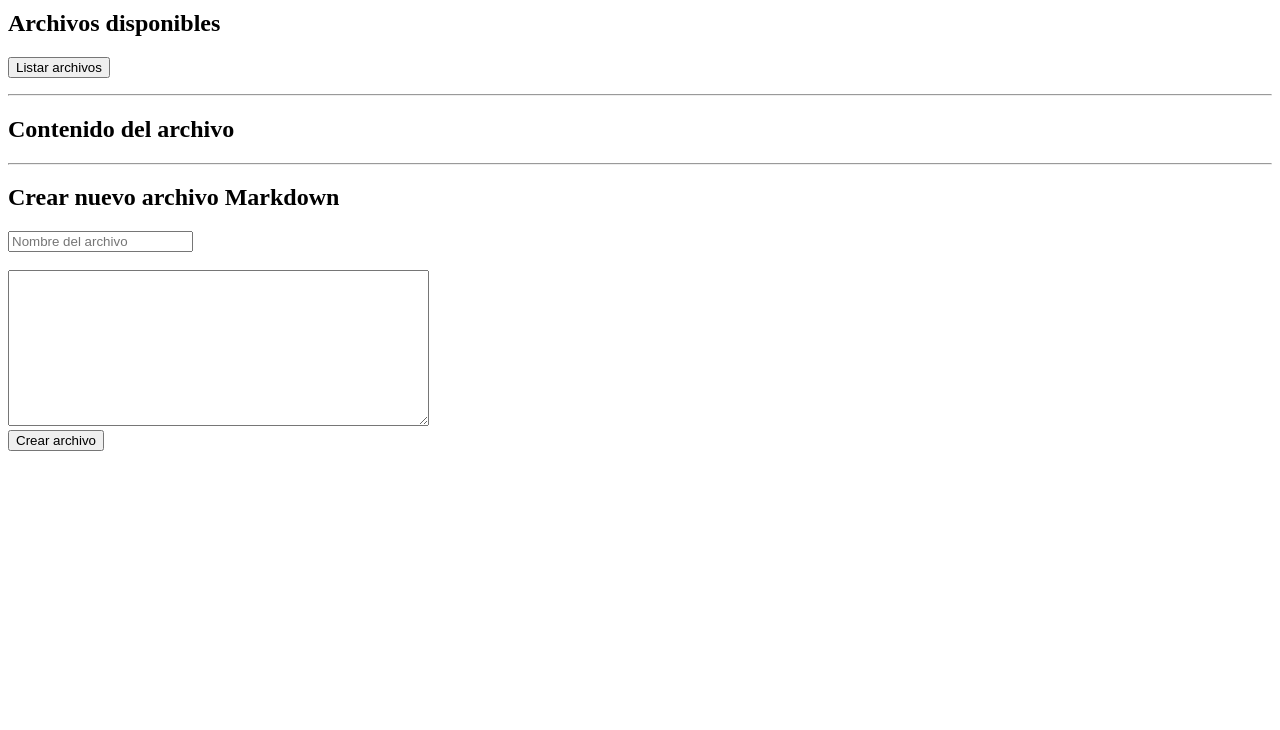
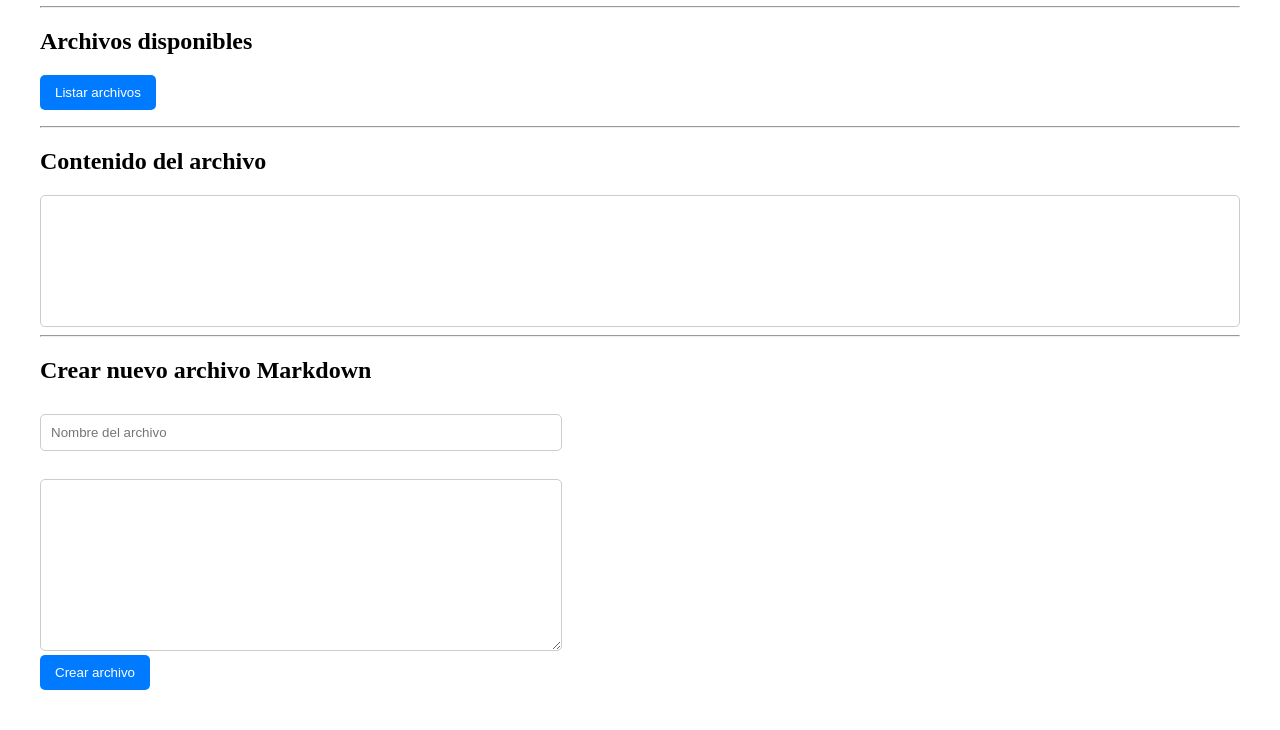
Before and after one commit to REFORMAT3R/Proyecto01-DAW, a website: page public/index.html in a window 1280 px wide. Shown: the part 92-822 px from the top of the page. Before the commit the page ends 800 px from the top, so only its background shows below. Drawn offline with Linux system fonts and the light colour scheme; no server answers.

Commit message:
Agregando diseño y mejorando

```diff
--- a/public/index.html
+++ b/public/index.html
@@ -4,8 +4,44 @@
     <meta charset="UTF-8">
     <meta name="viewport" content="width=device-width, initial-scale=1.0">
     <title>Document</title>
+    <style>
+        body {
+            margin: 40px;
+        }
+        button {
+            padding: 10px 15px;
+            background-color: #007bff;
+            color: white;
+            border: none;
+            border-radius: 5px;
+            cursor: pointer;
+        }
+        input, textarea {
+            width: 100%;
+            max-width: 500px;
+            padding: 10px;
+            margin-top: 10px;
+            border-radius: 5px;
+            border: 1px solid #ccc;
+        }
+        ul {
+            padding: 0;
+        }
+        li {
+            list-style: none;
+            margin-bottom: 10px;
+        }
+        #contenido {
+            border: 1px solid #ccc;
+            padding: 15px;
+            margin-top: 10px;
+            border-radius: 5px;
+            min-height: 100px;
+        }
+    </style>
 </head>
 <body>
+
     <h1>Aplicación Markdown</h1>
     <hr>
 
@@ -70,6 +106,7 @@
             document.getElementById('contenido').innerHTML = data.html;
         }
 
+        // Función crear archivo
         async function crearArchivo() {
 
             const nombre =
```
